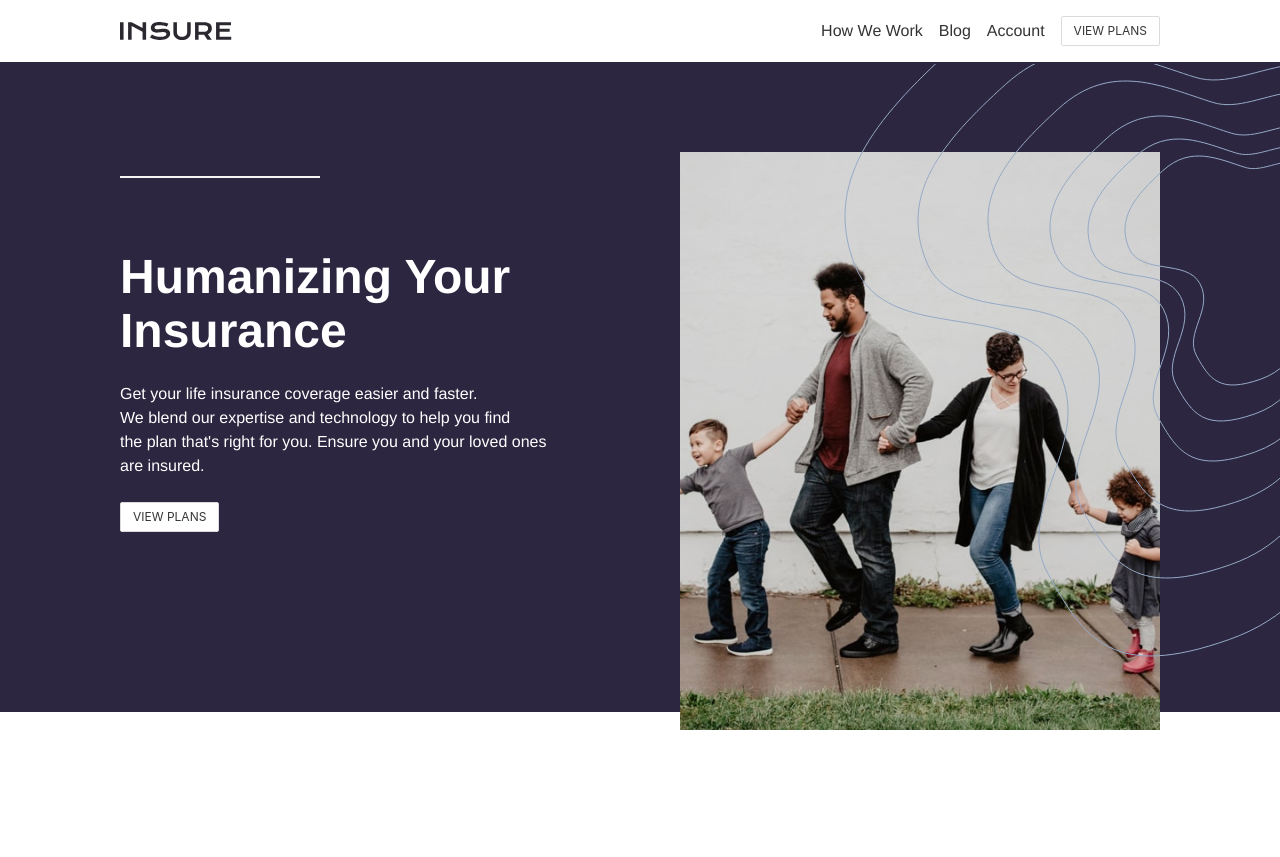
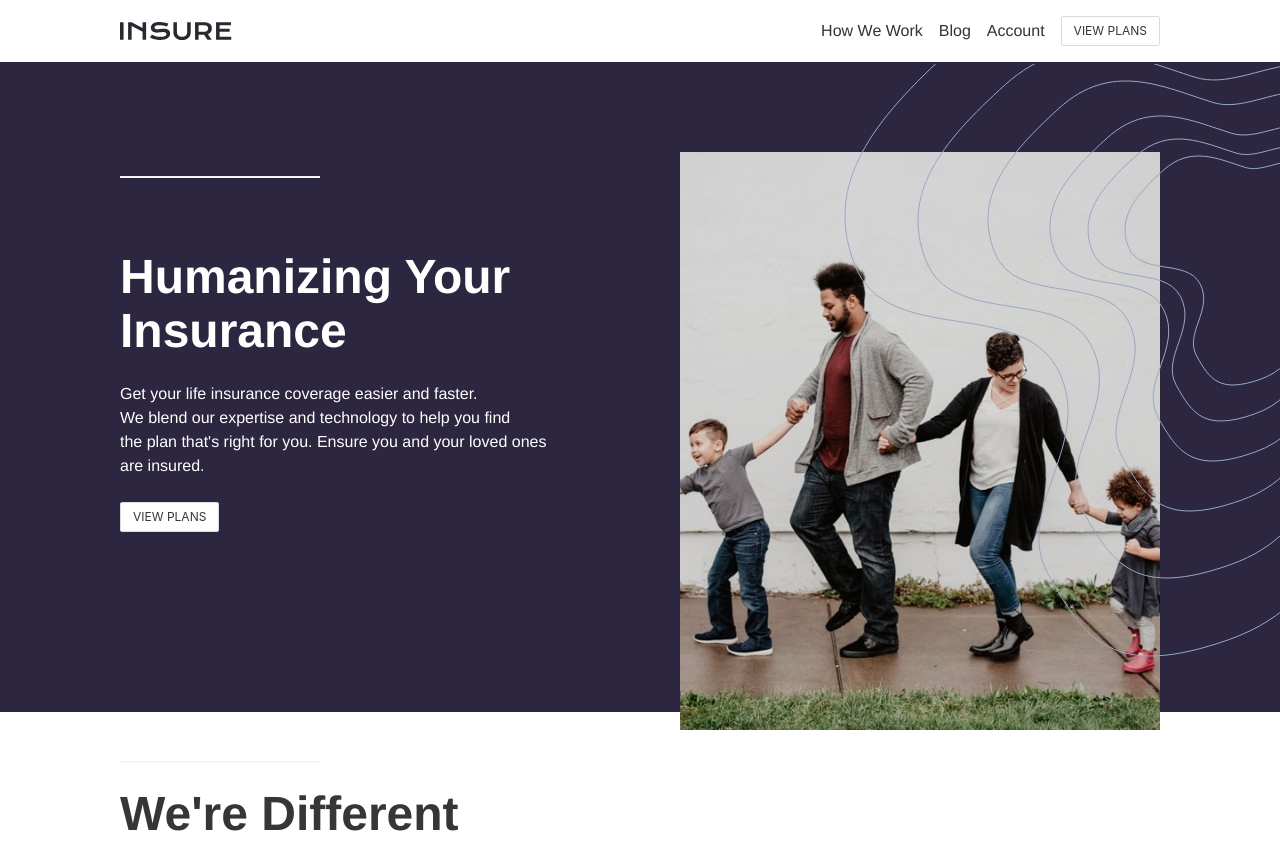
Before and after one commit to Jguz17/insure-landing-page, a Vue app: page / in a window 1280 px wide. Before the commit the page ends 800 px from the top, so only its background shows below. Built offline with nearby package versions, Linux system fonts and the light colour scheme.

Commit message:
started content-area-2

```diff
--- a/src/App.vue
+++ b/src/App.vue
@@ -27,7 +27,6 @@ body {
   font-family: Avenir, Helvetica, Arial, sans-serif;
   -webkit-font-smoothing: antialiased;
   -moz-osx-font-smoothing: grayscale;
-  text-align: center;
   color: #2c3e50;
 }
 
--- /dev/null
+++ b/src/components/home/ContentArea1.vue
@@ -0,0 +1,47 @@
+<template>
+    <div class="content-area-1">
+      <div class="left-content-area">
+        <hr/>
+        <h1 style="color: white; marginTop: 4.5rem" class="title is-1">Humanizing Your Insurance</h1>
+        <div class="content">
+          <p>Get your life insurance coverage easier and faster. <br/> We blend our expertise and technology to help
+            you find<br/> the plan that's right for you. Ensure you and your loved ones <br/>are insured.
+          </p>
+        </div>
+        <button class="button is-small">VIEW PLANS</button>
+      </div>
+      <div class="right-container-area">
+        <img style="maxHeight: 650px" src="../../../images/image-intro-desktop.jpg"/>
+        <img class="bg-pattern-intro-right-desktop" src="../../../images/bg-pattern-intro-right-desktop.svg"/>
+      </div>
+    </div>
+</template>
+
+<script>
+export default {
+    name: "ContentArea1"
+}
+</script>
+
+<style scoped>
+     .content-area-1 {
+    top: 0;
+    position: relative;
+    display: flex;
+    justify-content: space-between;
+    margin-top: -35rem;
+    padding: 0 7.5rem;
+  }
+  .left-content-area {
+    color: #fff;
+    text-align: left;
+  }
+  .left-content-area hr {
+    width: 200px;
+  }
+  .bg-pattern-intro-right-desktop {
+    position: absolute;
+    right: 0;
+    margin-top: -5.5rem;
+  }
+</style>
--- /dev/null
+++ b/src/components/home/ContentArea2.vue
@@ -0,0 +1,25 @@
+<template>
+    <div class="content-area-2">
+        <div class="wrapper">
+            <hr/>
+            <h1 class="title is-1">We're Different</h1>
+            <!-- <div class="content">
+            </div> -->
+        </div>
+    </div>
+</template>
+
+<script>
+export default {
+    name: "ContentArea2"
+}
+</script>
+
+<style scoped>
+    hr {
+        width: 200px;
+    }
+    .content-area-2 {
+        padding: 0 7.5rem;
+    }
+</style>
--- a/src/views/Home.vue
+++ b/src/views/Home.vue
@@ -1,56 +1,29 @@
 <template>
   <div class="home-container">
-    <div class="background"></div>
-    <div class="content-area-1">
-      <div class="left-content-area">
-        <hr/>
-        <h1 style="color: white; marginTop: 4.5rem" class="title is-1">Humanizing Your Insurance</h1>
-        <div class="content">
-          <p>Get your life insurance coverage easier and faster. <br/> We blend our expertise and technology to help
-            you find<br/> the plan that's right for you. Ensure you and your loved ones <br/>are insured.
-          </p>
-        </div>
-        <button class="button is-small">VIEW PLANS</button>
-      </div>
-      <div class="right-container-area">
-        <img style="maxHeight: 650px" src="../../images/image-intro-desktop.jpg"/>
-        <img class="bg-pattern-intro-right-desktop" src="../../images/bg-pattern-intro-right-desktop.svg"/>
-      </div>
-    </div>
+    <div class="background-1"></div>
+    <ContentArea1/>
+    <ContentArea2/>
   </div>
 </template>
 
 <script>
+import ContentArea1 from '../components/home/ContentArea1'
+import ContentArea2 from '../components/home/ContentArea2'
+
 export default {
-  name: 'Home'
+  name: 'Home',
+  components: {
+    ContentArea1,
+    ContentArea2,
+  }
 }
 </script>
 
 <style scoped>
-  .background {
+  .background-1 {
     width: 100%;
     height: 650px;
     background: #2c2640;
     z-index: 1;
   }
-  .content-area-1 {
-    top: 0;
-    position: relative;
-    display: flex;
-    padding: 0 7.5rem;
-    justify-content: space-between;
-    margin-top: -35rem;
-  }
-  .left-content-area {
-    color: #fff;
-    text-align: left;
-  }
-  .left-content-area hr {
-    width: 200px;
-  }
-  .bg-pattern-intro-right-desktop {
-    position: absolute;
-    right: 0;
-    margin-top: -5.5rem;
-  }
 </style>
```
